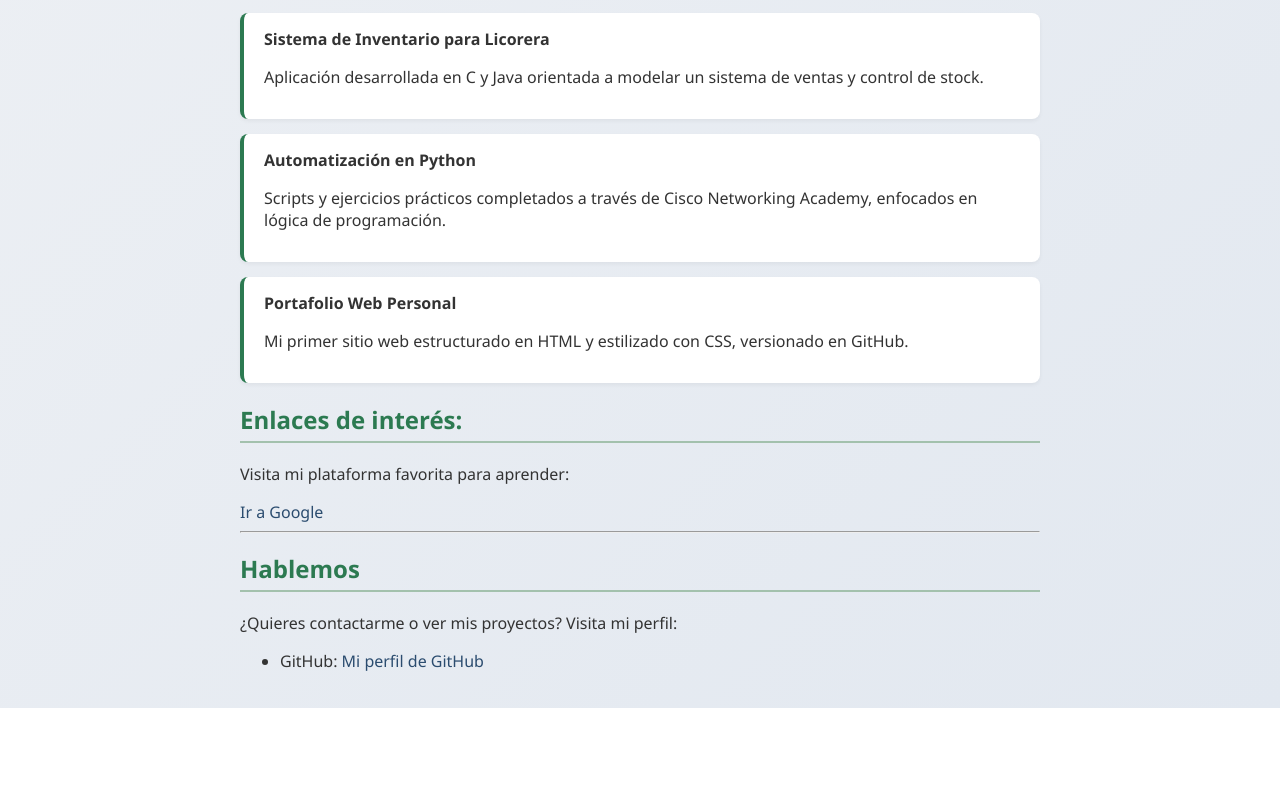
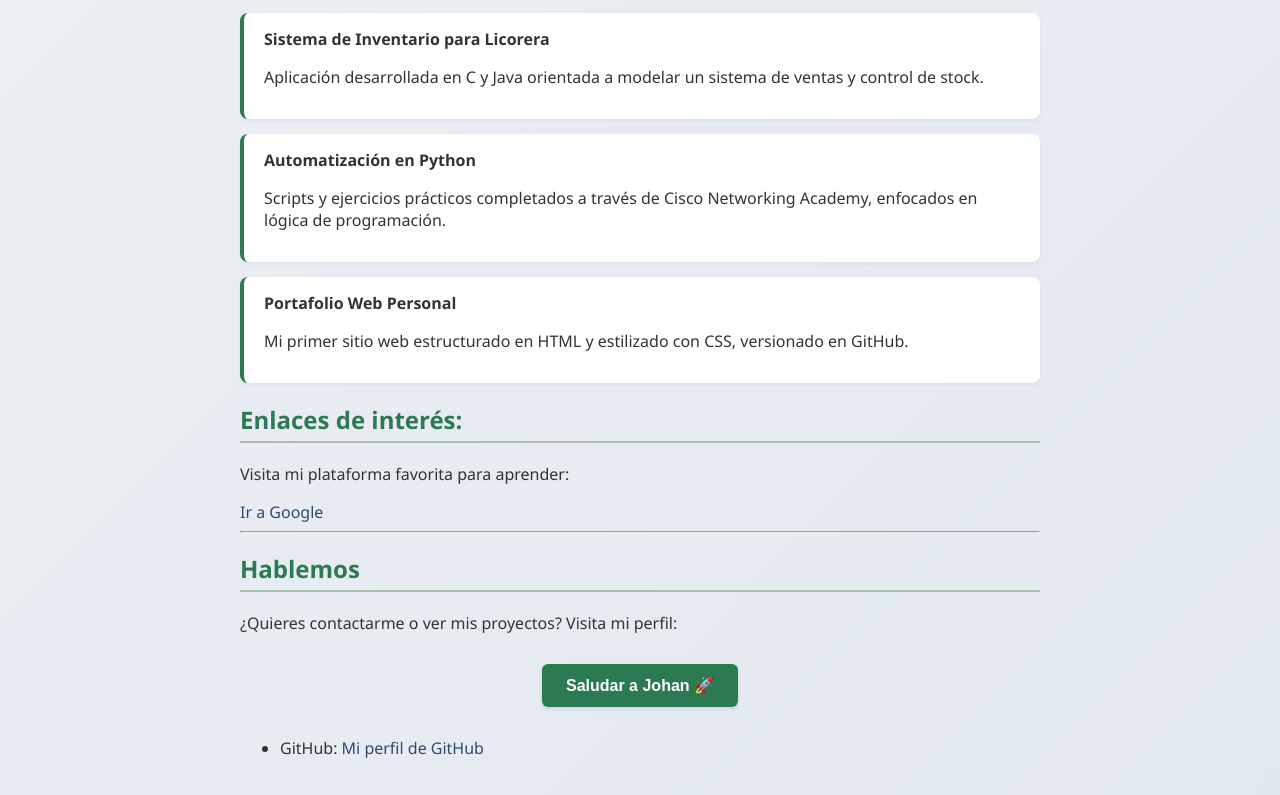
Before and after one commit to johanmoncada920618-oss/mi-primera-web, a plain HTML site: page index.html in a window 1280 px wide. Shown: the part 928-1723 px from the top of the page. Before the commit the page ends 1636 px from the top, so only its background shows below. Drawn offline with Linux system fonts and the light colour scheme.

Commit message:
Agregando interactividad con JavaScript y boton de saludo

```diff
--- a/index.html
+++ b/index.html
@@ -59,8 +59,16 @@
     <hr>
     <h2>Hablemos</h2>
     <p>¿Quieres contactarme o ver mis proyectos? Visita mi perfil:</p>
+    <!-- Sección interactiva con JavaScript -->
+    <div style="text-align: center; margin: 30px 0;">
+        <button onclick="saludarVisitante()" style="background-color: #2c7a51; color: white; border: none; padding: 12px 24px; border-radius: 6px; cursor: pointer; font-size: 16px; font-weight: bold; box-shadow: 0 2px 4px rgba(0,0,0,0.1);">
+            Saludar a Johan 🚀
+        </button>
+    </div>
     <ul>
         <li>GitHub: <a href="https://github.com" target="_blank">Mi perfil de GitHub</a></li>
     </ul>
+    <!-- Conectamos nuestro archivo de JavaScript -->
+    <script src="script.js"></script>
 </body>
 </html>
```
